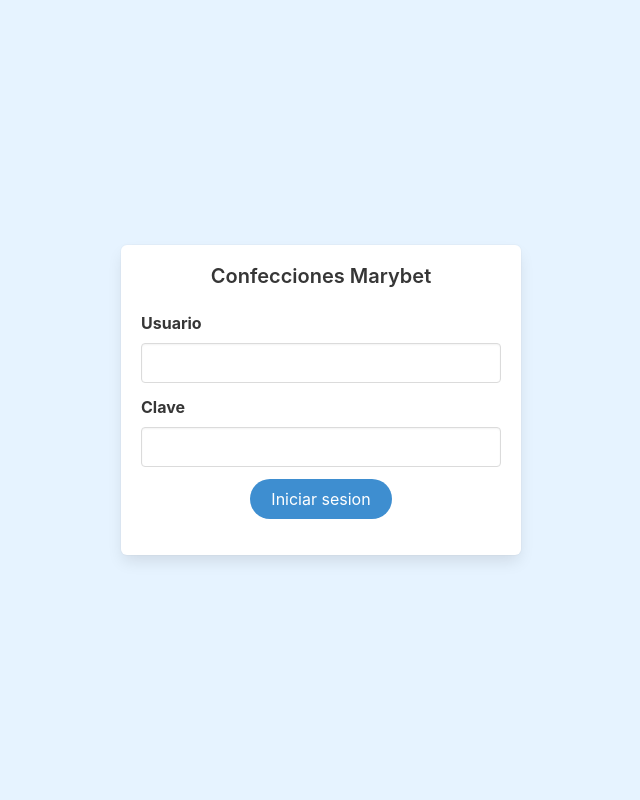
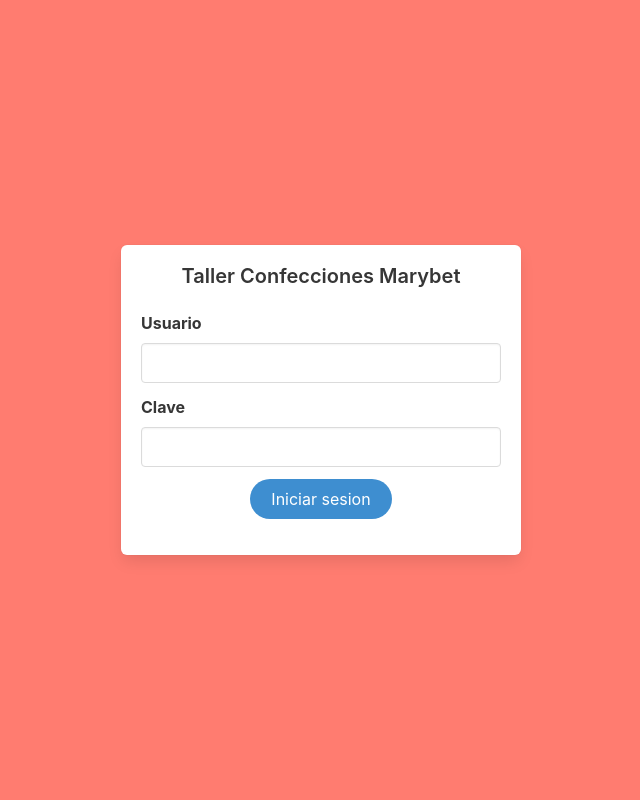
Before and after one commit to Proyecto-Confecciones-Marybet/confecciones-marybet, a PHP site: page / in a window 1280 px wide. Shown: the whole page, without its empty margins (319-959 px from the left). Run offline with PHP 8.4, Linux system fonts and the light colour scheme.

Commit message:
Cambio de color de Background

```diff
--- a/Inventario/INVENTARIO/css/estilos.css
+++ b/Inventario/INVENTARIO/css/estilos.css
@@ -1,7 +1,7 @@
 body,html{
 	height: 100%;
 	width: 100%;
-	background-color: rgb(230, 243, 255);
+	background-color: #ff7c70;
 }
 .main-container{
 	height: 100%;
--- a/Inventario/INVENTARIO/vistas/login.php
+++ b/Inventario/INVENTARIO/vistas/login.php
@@ -1,7 +1,7 @@
 <div class="main-container">
 
 	<form class="box login" action="" method="POST" autocomplete="off">
-		<h5 class="title is-5 has-text-centered">Confecciones Marybet</h5>
+		<h5 class="title is-5 has-text-centered">Taller Confecciones Marybet</h5>
 
 		<div class="field">
 			<label class="label">Usuario</label>
```
Also changed, not shown: README.md.
